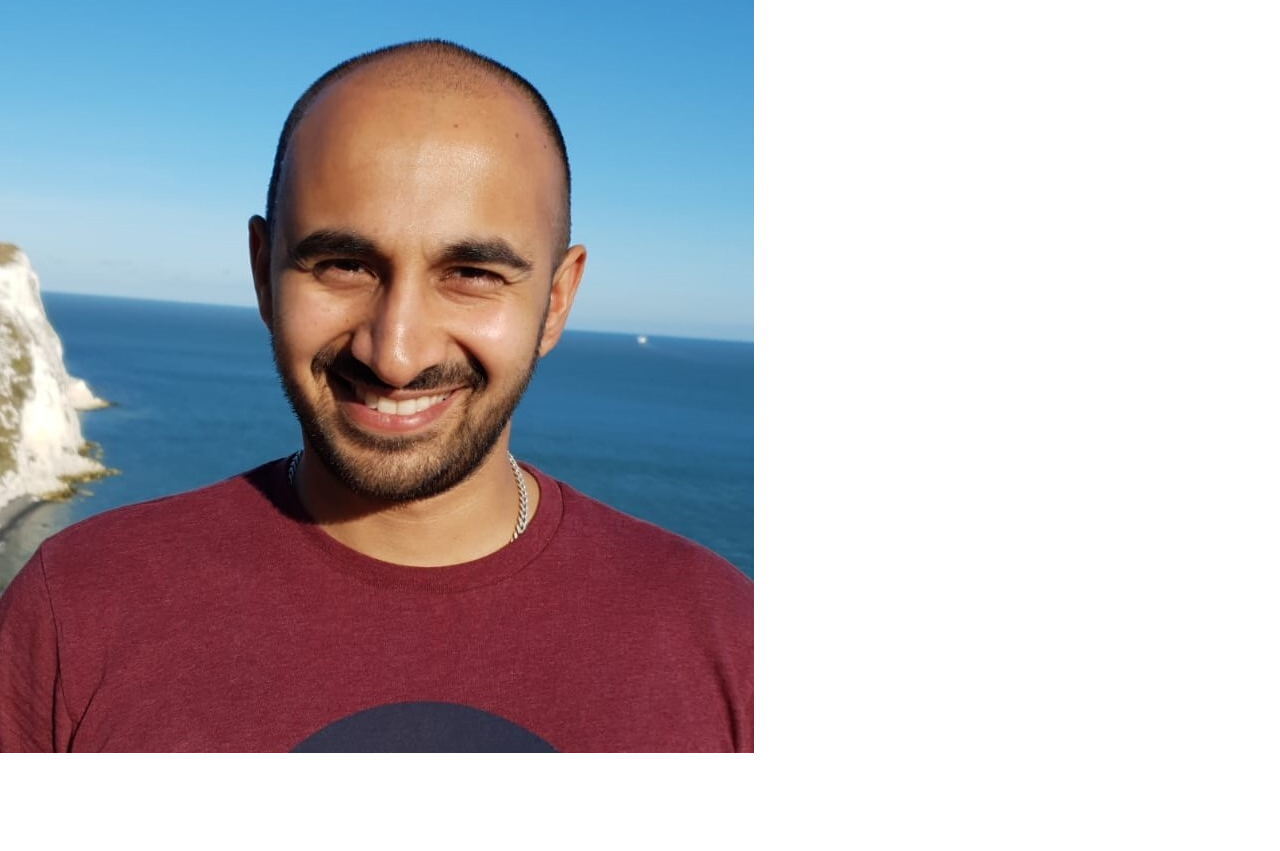
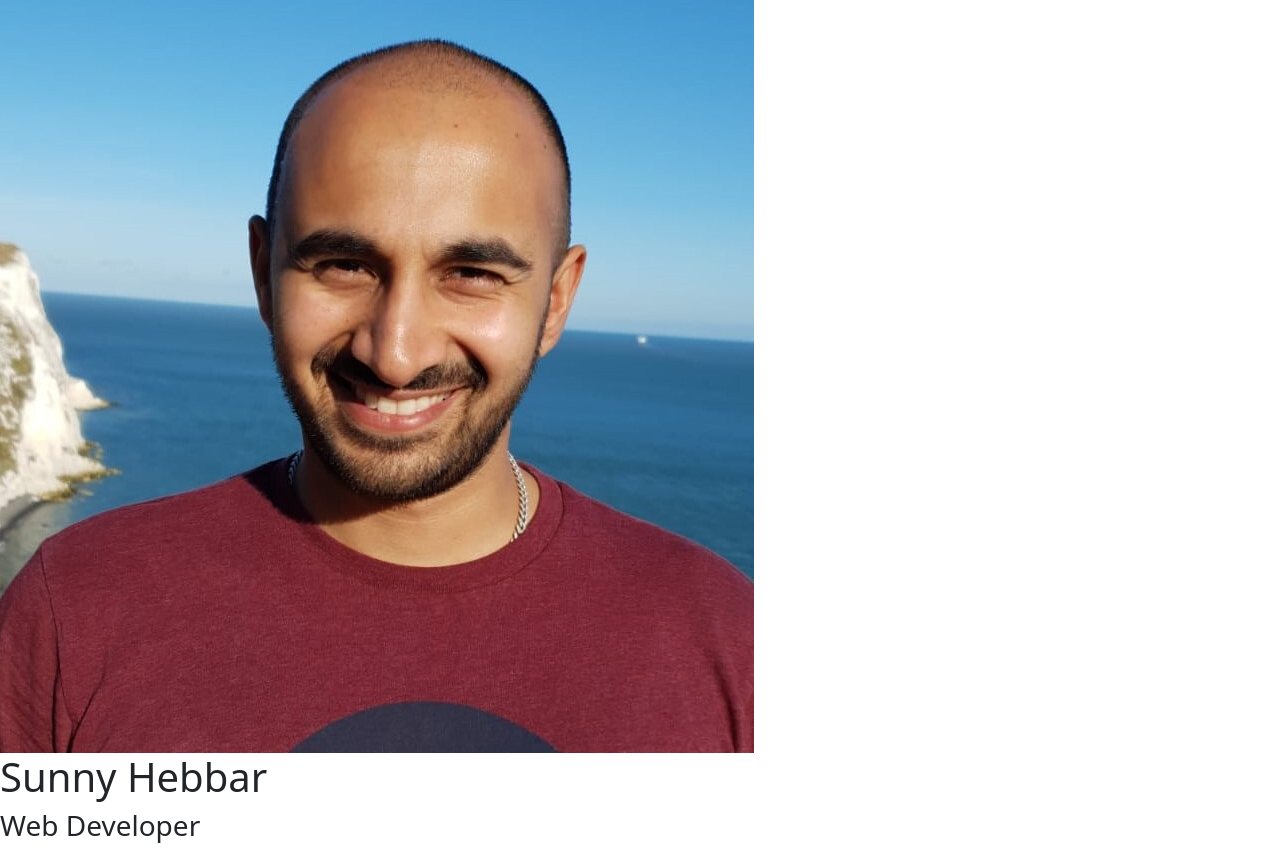
Before and after one commit to hebs87/portfolio, a plain HTML site: page index.html in a window 1280 px wide. Shown: the part 63-914 px from the top of the page. Before the commit the page ends 816 px from the top, so only its background shows below. Drawn offline with nearby package versions, Linux system fonts and the light colour scheme.

Commit message:
Added description section to index.html

```diff
--- a/index.html
+++ b/index.html
@@ -40,7 +40,12 @@
       <section class="hero-image">
         <img src="./static/images/profile-pic.jpg" alt="Profile Picture">
       </section>
+
       <!-- Description -->
+      <section class="description">
+        <h1>Sunny Hebbar</h1>
+        <h3>Web Developer</h3>
+      </section>
     </main>
 
     <footer>
```
